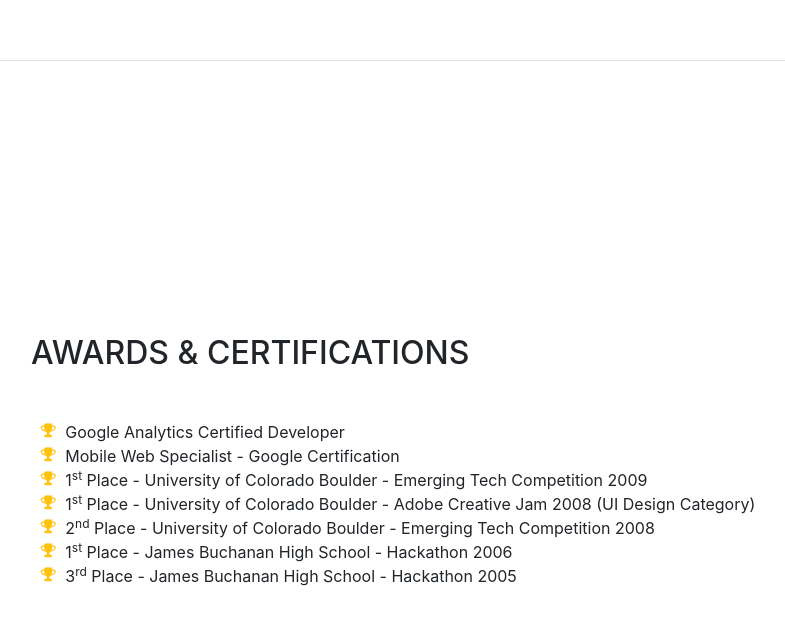
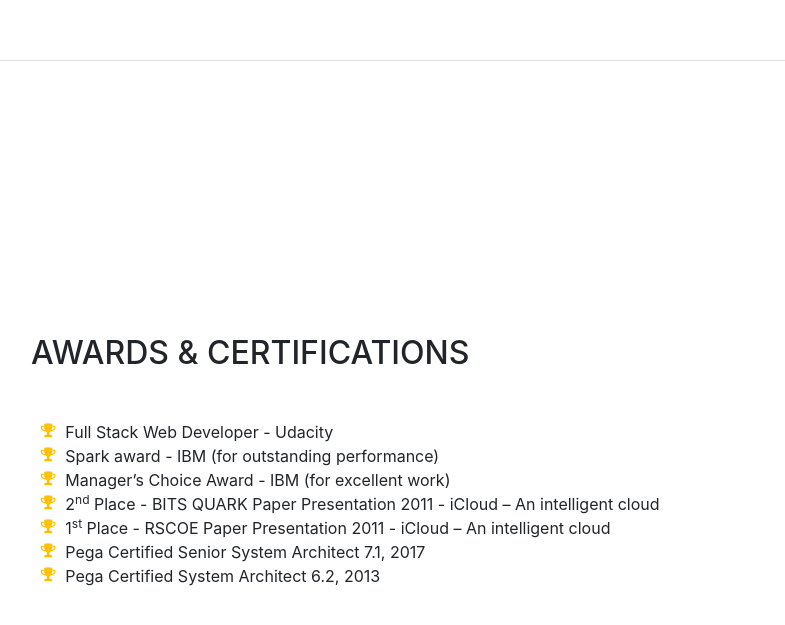
Before and after one commit to Dhanshree-Sonar/Resume-Launch-Website, a website with bundled scripts: page index.html in a window 1280 px wide. Shown: the part 3950-4575 px from the top of the page, without its empty margins (289-1074 px from the left). Built offline with nearby package versions, Linux system fonts and the light colour scheme; a web font is replaced by a local one.

Commit message:
Fix: Change awards and certifications information

```diff
--- a/index.html
+++ b/index.html
@@ -223,31 +223,27 @@
           <ul class="fa-ul mb-0">
             <li>
               <i class="fa-li fa fa-trophy text-warning"></i>
-              Google Analytics Certified Developer</li>
+              Full Stack Web Developer - Udacity</li>
             <li>
               <i class="fa-li fa fa-trophy text-warning"></i>
-              Mobile Web Specialist - Google Certification</li>
+              Spark award - IBM (for outstanding performance)</li>
+            <li>
+              <i class="fa-li fa fa-trophy text-warning"></i>
+              Manager’s Choice Award - IBM (for excellent work)</li>
+            <li>
+              <i class="fa-li fa fa-trophy text-warning"></i>
+              2<sup>nd</sup>
+              Place - BITS QUARK Paper Presentation 2011 - iCloud – An intelligent cloud</li>
             <li>
               <i class="fa-li fa fa-trophy text-warning"></i>
               1<sup>st</sup>
-              Place - University of Colorado Boulder - Emerging Tech Competition 2009</li>
+              Place - RSCOE Paper Presentation 2011 - iCloud – An intelligent cloud</li>
             <li>
               <i class="fa-li fa fa-trophy text-warning"></i>
-              1<sup>st</sup>
-              Place - University of Colorado Boulder - Adobe Creative Jam 2008 (UI Design Category)</li>
+              Pega Certified Senior System Architect 7.1, 2017</li>
             <li>
               <i class="fa-li fa fa-trophy text-warning"></i>
-              2<sup>nd</sup>
-              Place - University of Colorado Boulder - Emerging Tech Competition 2008</li>
-            <li>
-            <li>
-              <i class="fa-li fa fa-trophy text-warning"></i>
-              1<sup>st</sup>
-              Place - James Buchanan High School - Hackathon 2006</li>
-            <li>
-              <i class="fa-li fa fa-trophy text-warning"></i>
-              3<sup>rd</sup>
-              Place - James Buchanan High School - Hackathon 2005</li>
+              Pega Certified System Architect 6.2, 2013</li>
           </ul>
         </div>
       </section>
```
